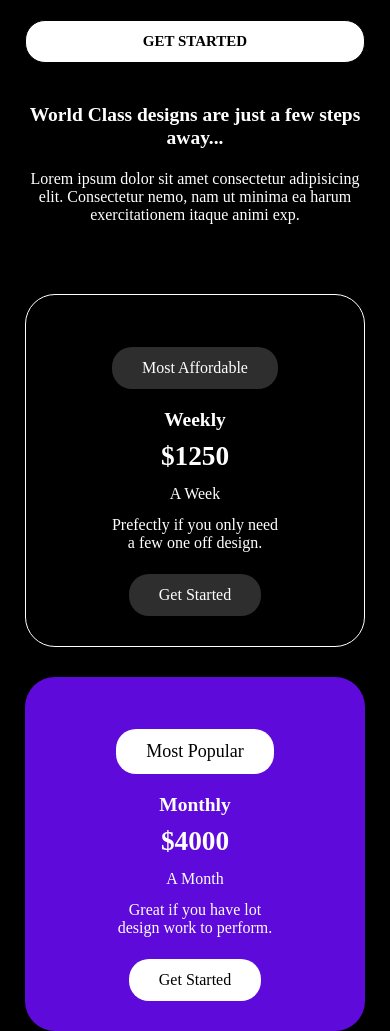
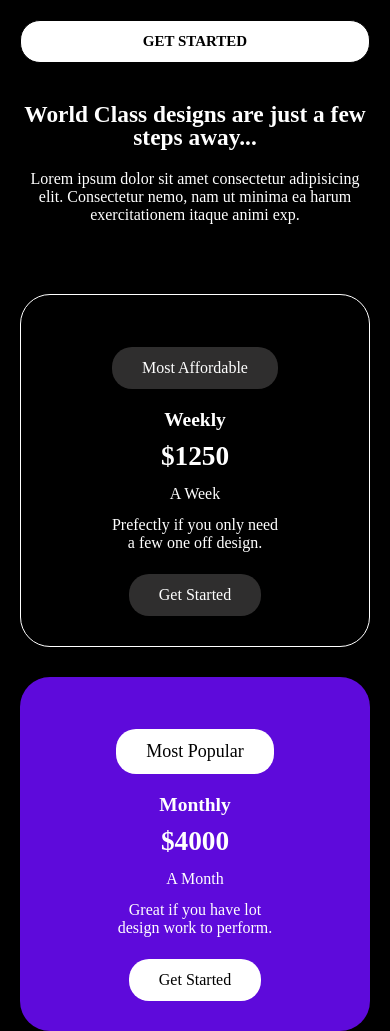
Before and after one commit to Anilsahu07/Promt-21, a plain HTML site: page index.html in a window 390 px wide. Shown: the top 1031 px of the page. Drawn offline with Linux system fonts and the light colour scheme.

Commit message:
update media file

```diff
--- a/media.css
+++ b/media.css
@@ -1,6 +1,6 @@
 @media (max-width:550px) {
     .container{
-        padding: 20px 25px;
+        padding: 20px 20px;
     }
 
     .box2{
@@ -27,7 +27,7 @@
     }
 
     .para h1{
-        font-size: 5vw;
+        font-size: 6vw;
         line-height: 6vw;
     }
 
```
